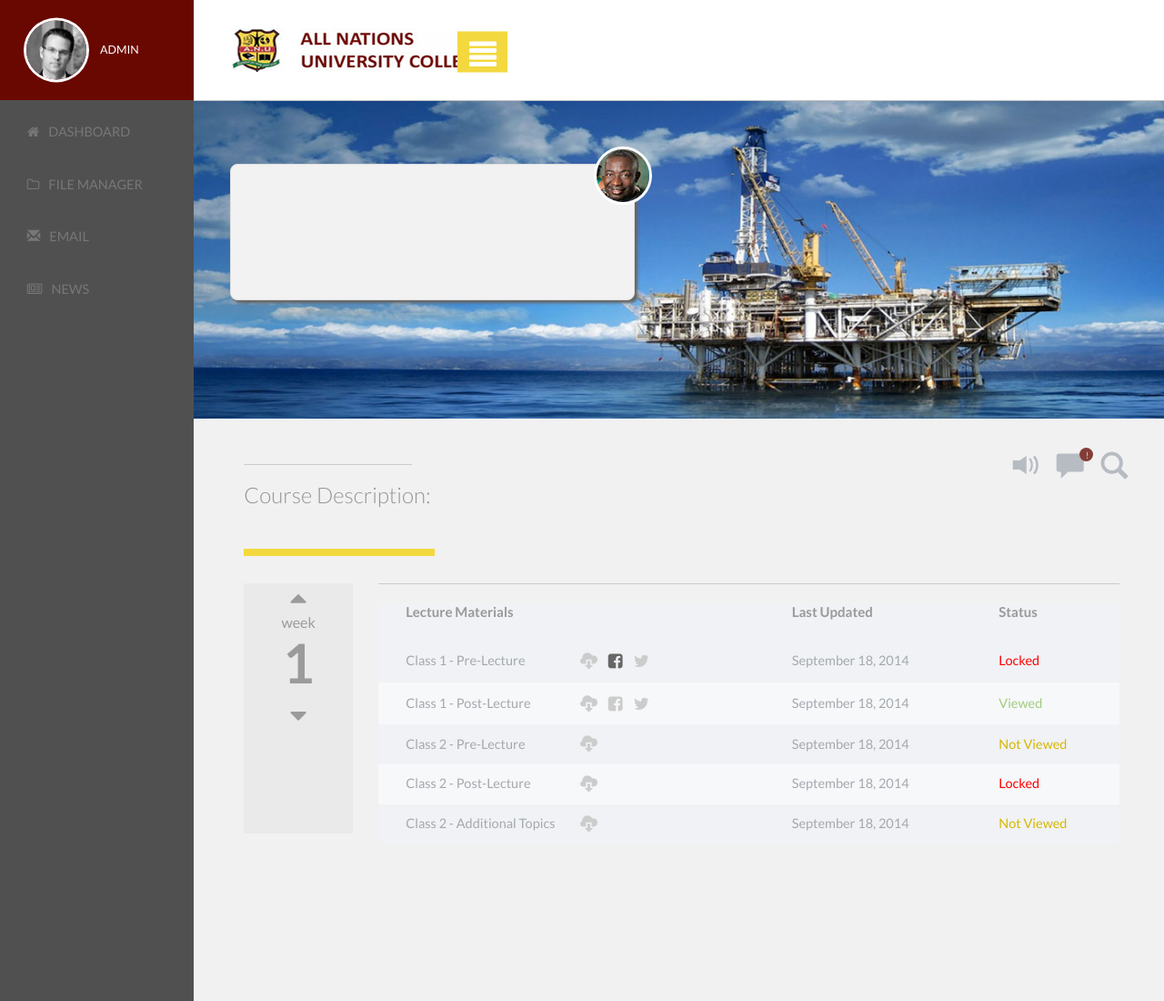
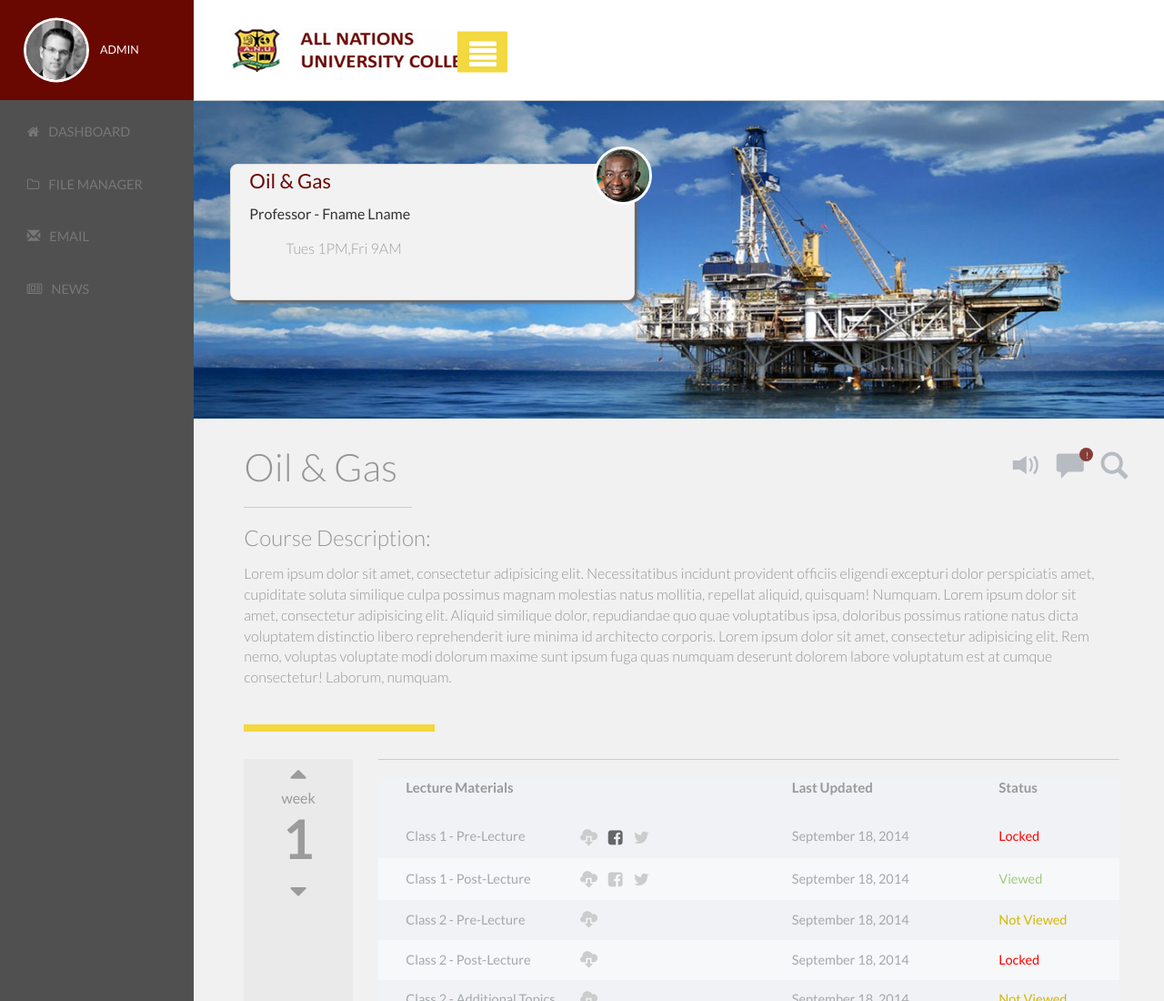
Before and after one commit to DustyBeatz/A3_HW1_DevineG, a plain HTML site: page index.html in a window 1280 px wide. Shown: the top 1100 px of the page at 91% size. Drawn offline with nearby package versions, Linux system fonts and the light colour scheme.

Commit message:
adding dynamic content to index page

```diff
--- a/index.html
+++ b/index.html
@@ -86,17 +86,13 @@
               <!-- REPLACE THIS CONTENT WITH DATA PULLED IN FROM classData.js -->
 
 
-              <section class="prof-section"></section> <!--this is where we will load the content-->
 
 
-             <template id="prof-template">  <!--This will not show up on the page-->
-               <div class="profUser">
                  <h2 class="hidden">Prof Panel</h2>
                     <p class="text-muted-coursename"><span class="text-primary-coursecode"></span></p>
                     <p class="profuser-profname"></p>
                     <ul class="list-inline-classtime"></ul>
-                </div>
-              </template>
+
 
 
 
@@ -146,10 +142,10 @@
               <article class="courseInfo">
 
                 <!-- REPLACE ALL OF THIS CONTENT WITH DATA FROM classData.js -->
-                <h2></h2>
+                <h2 class="profCourseName"></h2>
                 <hr>
                 <h3>Course Description:</h3>
-                <p></p>
+                <p class="profCourseDesc"></p>
                 <!-- END DYNAMIC DATA -->
               </article>
             </div>
--- a/js/main.js
+++ b/js/main.js
@@ -60,26 +60,23 @@ let myReq = new XMLHttpRequest;
     function handleDataSet(data) {
 
         let profData = JSON.parse(data),
-        profSection = document.querySelector(".prof-section"),
-        profTemplate = document.querySelector("#prof-template").content;
-
-        currentProf = profTemplate.querySelector(".profUser").children
-
-        currentProf[1].textContent.coursename;
-
-        // for (let prof in profData) {
-        //     debugger;
+        profCourseName = document.querySelector(".text-muted-coursename"),
+        profCourseCode = document.querySelector(".text-primary-coursecode"),
+        profName = document.querySelector(".profuser-profname"),
+        classTime = document.querySelector(".list-inline-classtime"),
+        profCourseName2 = document.querySelector(".profCourseName"),
+        profCourseDesc = document.querySelector(".profCourseDesc");
 
 
-        //     // let currentProf = profTemplate.cloneNode(true),
 
-        //     // currentProfText[2].textContent = profData[prof].courscode;
-        //     // currentProfText[3].textContent = profData[prof].profname;
-        //     // currentProfText[4].textContent = profData[prof].classtime;
+        profCourseName.textContent = profData.coursename;
+        profCourseCode.textContent = profData.coursecode;
+        profName.textContent = profData.profname;
+        classTime.textContent = profData.classtime;
+        profCourseName2.textContent = profData.coursename;
+        profCourseDesc.textContent = profData.coursedesc;
 
-        //     // profSection.appendChild(prof);
-        //     console.log(currentProf);
-        // }
+
 
         console.log(data);
     }
```
Also changed, not shown: 1 other file.
